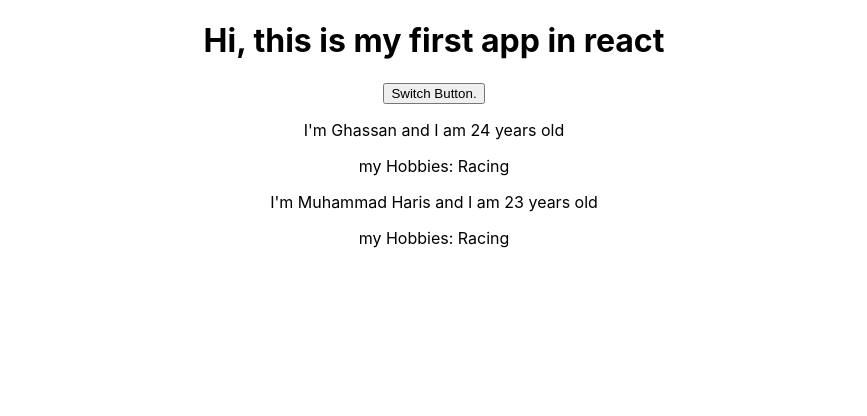
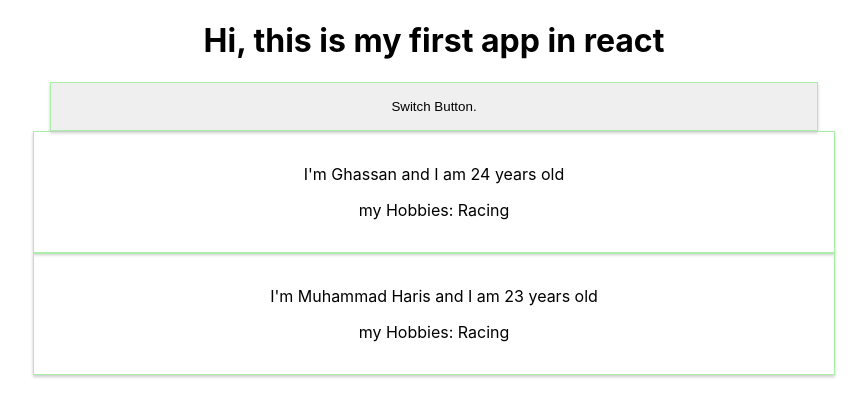
Before and after one commit to Muzammilazam22/test-app, a React (Create React App) app: page / in a window 1280 px wide. Shown: the top 416 px of the page, without its empty margins (206-1073 px from the left). Built offline with nearby package versions, Linux system fonts and the light colour scheme.

Commit message:
attachement of CSS file in react APP

```diff
--- a/src/App.js
+++ b/src/App.js
@@ -10,7 +10,16 @@ import Person from "./Person/Person.js";
 // NOW WE WRITE OUR CODE AS FUNCTIONAL COMPONENT
 
 const App = (props) => {
-  const [personState, setPersons] = useState({
+  const style = {
+    width: "60%",
+    margin: "auto",
+    border: "1px solid #aea",
+    boxShadow: "0 2px 3px #ccc",
+    padding: "16px",
+    textAlign: "center",
+  };
+
+  const [state, setState] = useState({
     persons: [
       { name: "Muzammil Azam", age: 24 },
       { name: "Ghassan", age: 24 },
@@ -81,20 +90,25 @@ const App = (props) => {
   const switchNameHandler = () => {
     console.log("was clicked! ");
     // DON'T DO THIS: this.state.persons[0].name ='Muzammil';
-    setPersons({
+    console.log("state.persons[0].age", state.persons[0].age);
+    setState({
       persons: [
-        { name: "M  ", age: 24 },
-        { name: "Muteeb", age: 24 },
+        { name: "M  ", age: state.persons[0].age + 1 },
+
+        { name: "Muneeb zubair", age: state.persons[1].age + 1 },
         { name: "Muhammad Haris", age: 23 },
       ],
-      otherState: personState.otherState,
+      otherState: state.otherState,
     });
   };
 
   return (
     <div className="App">
       <h1>Hi, this is my first app in react</h1>
-      <button onClick={switchNameHandler}>Switch Button.</button>
+
+      <button style={style} onClick={switchNameHandler}>
+        Switch Button.
+      </button>
 
       {/* <Person name="Muzammil Azam" age="23" />
       <Person name="Muneeb Zubair " age="22" />
@@ -116,22 +130,16 @@ const App = (props) => {
         age={personState.persons[2].age}
       /> */}
 
-      <person
-        name={personState.persons[0].name}
-        age={personState.persons[0].age}
-      />
+      <person name={state.persons[0].name} age={state.persons[0].age} />
       <Person
-        name={personState.persons[1].name}
-        age={personState.persons[1].age}
+        name={state.persons[1].name}
+        age={state.persons[1].age}
         click={switchNameHandler}
       >
         my Hobbies: Racing
       </Person>
 
-      <Person
-        name={personState.persons[2].name}
-        age={personState.persons[2].age}
-      >
+      <Person name={state.persons[2].name} age={state.persons[2].age}>
         my Hobbies: Racing
       </Person>
     </div>
--- /dev/null
+++ b/src/Person/Person.css
@@ -0,0 +1,9 @@
+.Person {
+ width:60%;
+ margin: auto;
+ border: 1px solid #aea;
+ box-shadow: 0 2px 3px #ccc;
+ padding: 16px;
+ text-align: center;
+
+}
--- a/src/Person/Person.js
+++ b/src/Person/Person.js
@@ -1,7 +1,10 @@
 import React from "react";
+
+import './Person.css';
+
 const person = (props) => {
   return (
-    <div>
+    <div className="Person">
       {/* <p>
         {" "}
         I'm {props.name} and my age is {Math.floor(Math.random() * 25)} years
@@ -12,6 +15,9 @@ const person = (props) => {
       </p>
       <p>{props.children}</p>
     </div>
+
+
+
   );
 };
 export default person;
```
